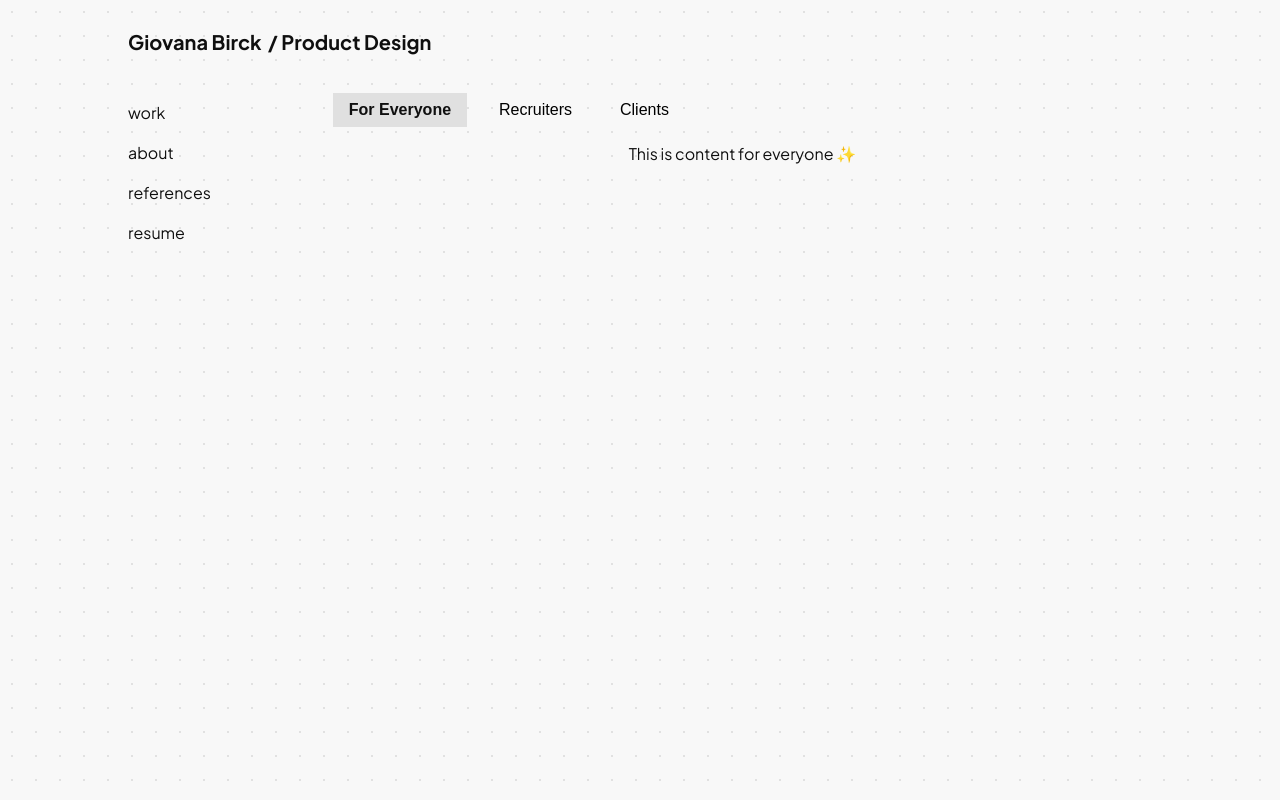
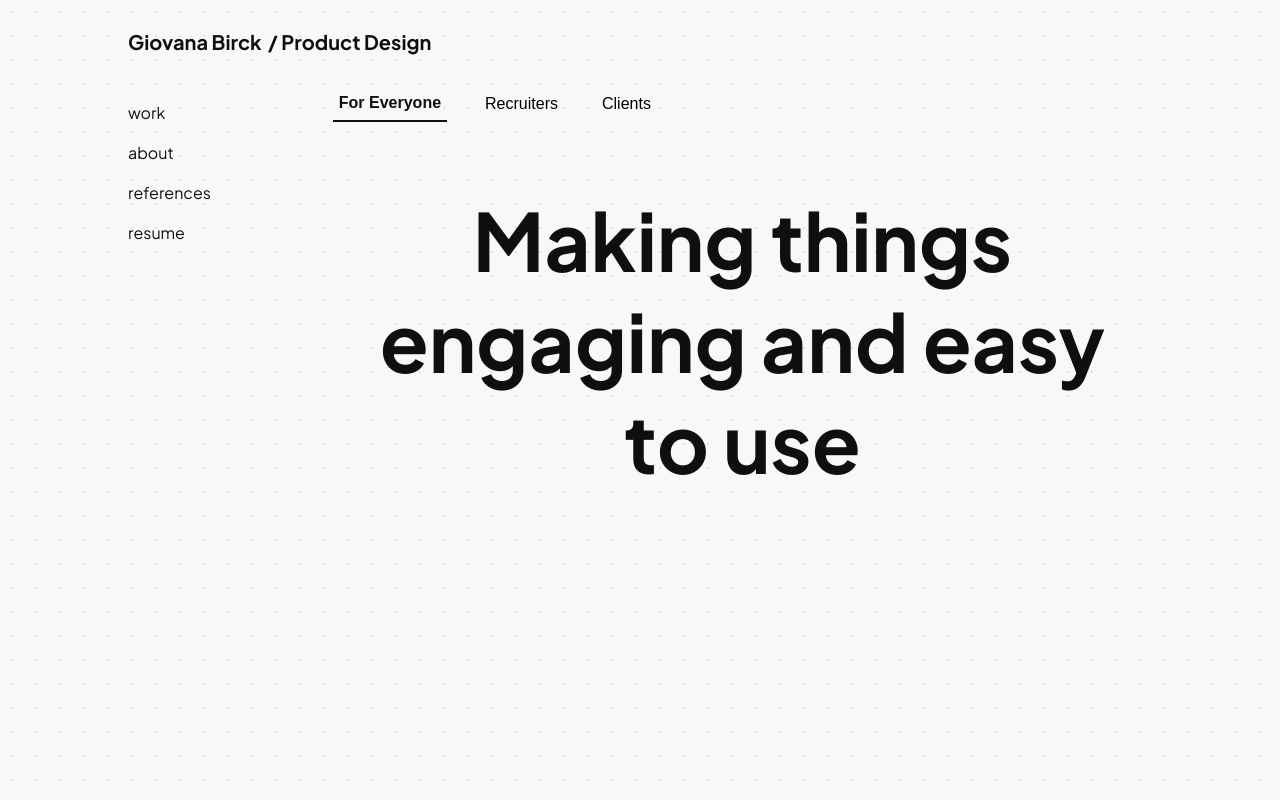
Before and after one commit to giovanabirck/website-test, a React (Create React App) app: page /product-design in a window 1280 px wide. Built offline with nearby package versions, Linux system fonts and the light colour scheme.

Commit message:
fixing styling and content

```diff
--- a/src/pages/product-design/ProductDesign.js
+++ b/src/pages/product-design/ProductDesign.js
@@ -8,11 +8,11 @@ function ProductDesign() {
   const renderTabContent = () => {
     switch (activeTab) {
       case 'everyone':
-        return <p>This is content for everyone ✨</p>;
+        return <h2>Making things engaging and easy to use</h2>;
       case 'recruiters':
-        return <p>This is content for recruiters 💼</p>;
+        return <h2>Designing with innovation and purpose</h2>;
       case 'clients':
-        return <p>This is content for clients 🧑‍🎨</p>;
+        return <h2>Helping you reach your business goals</h2>;
       default:
         return null;
     }
--- a/src/pages/product-design/ProductDesign.modules.css
+++ b/src/pages/product-design/ProductDesign.modules.css
@@ -35,12 +35,12 @@
 
 .tabs {
     display: flex;
-    gap: 1rem;
+    gap: 2rem;
     margin-bottom: 1rem;
 }
 
 .tabs button {
-    padding: 0.5rem 1rem;
+    padding-bottom: 0.5rem;
     font-size: 16px;
     cursor: pointer;
     background: none;
@@ -51,7 +51,11 @@
 .tabs button.active {
     color: #0F0F0F;
     border-color: #0F0F0F;
-    font-weight: 800;
-    border-bottom: 1px;
-    background-color: #e0e0e0;
+    font-weight: 600;
+    border-style: solid;
+    border-width: 0px 0px 2px 0px;
 }
+
+h2 {
+    font-size: 80px;
+}
```
